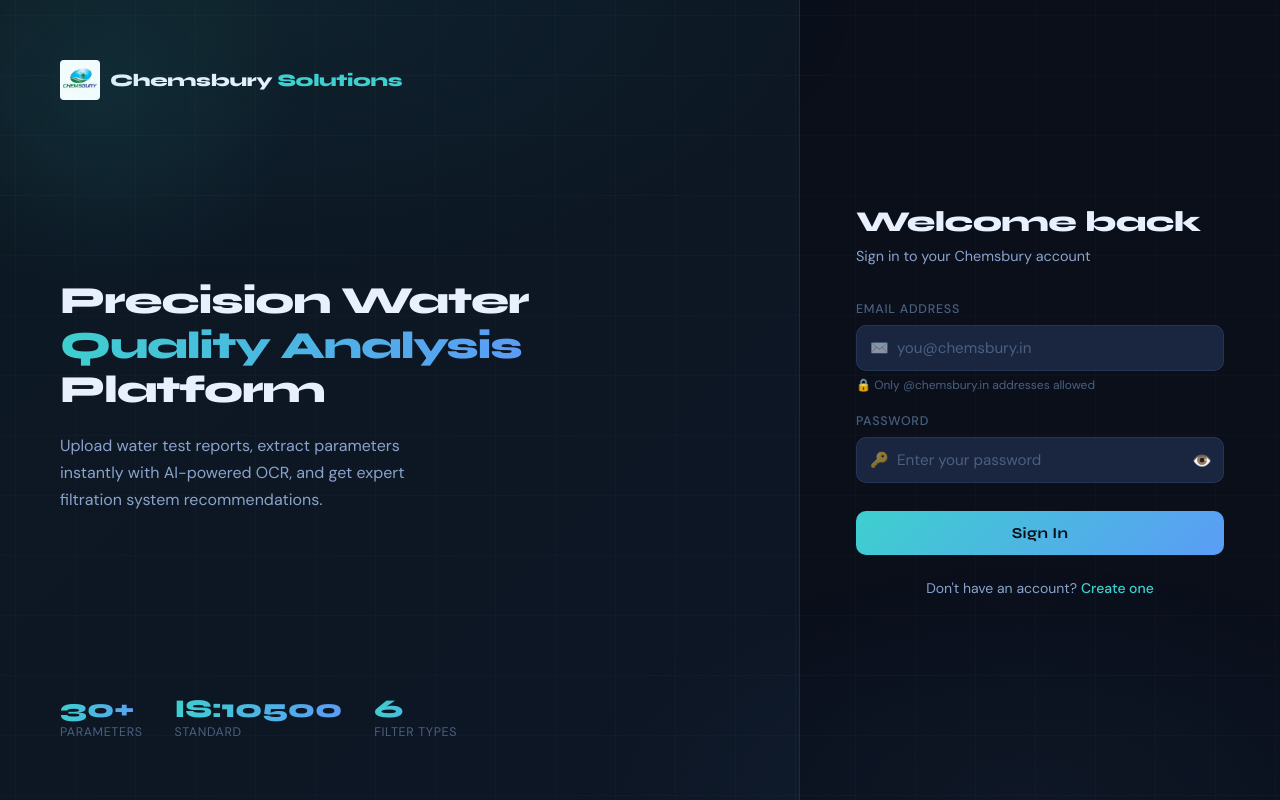
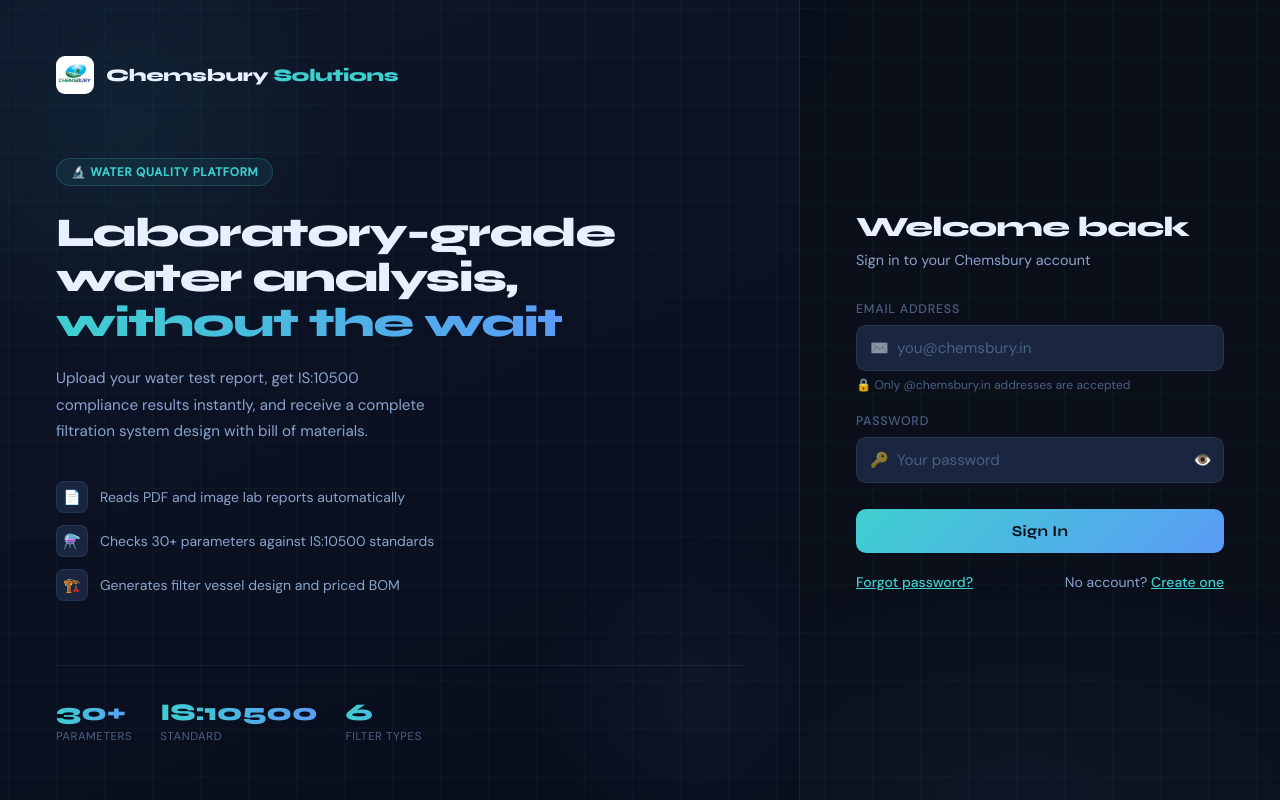
Before and after one commit to Alaka9-creator/Chemsbury, a plain HTML site: page login.html in a window 1280 px wide. Drawn offline with Linux system fonts and the light colour scheme.

```diff
--- a/login.html
+++ b/login.html
@@ -7,123 +7,313 @@
 <link rel="stylesheet" href="/static/css/base.css">
 <link rel="stylesheet" href="/static/css/components.css">
 <style>
-  body { display:flex; align-items:center; justify-content:center; overflow:hidden; }
+body {
+  display: flex;
+  min-height: 100vh;
+  overflow: hidden;
+}
+
+/* Animated grid background */
 body::after {
-    content:''; position:fixed; inset:0;
+  content: '';
+  position: fixed; inset: 0;
   background-image:
-      linear-gradient(rgba(99,179,237,0.03) 1px, transparent 1px),
-      linear-gradient(90deg, rgba(99,179,237,0.03) 1px, transparent 1px);
-    background-size:60px 60px; pointer-events:none; z-index:0;
-    animation:gridShift 20s linear infinite;
+    linear-gradient(rgba(62,207,207,0.04) 1px, transparent 1px),
+    linear-gradient(90deg, rgba(62,207,207,0.04) 1px, transparent 1px);
+  background-size: 48px 48px;
+  pointer-events: none; z-index: 0;
+  animation: gridDrift 30s linear infinite;
 }
-  @keyframes gridShift { 0%{background-position:0 0} 100%{background-position:60px 60px} }
+@keyframes gridDrift { 0%{background-position:0 0} 100%{background-position:48px 48px} }
 
-  .page-wrap { position:relative; z-index:1; display:flex; width:100%; min-height:100vh; }
+/* ── Left brand panel ── */
+.brand-panel {
+  display: none;
+  flex: 1;
+  position: relative;
+  overflow: hidden;
+  padding: 56px;
+  flex-direction: column;
+  justify-content: space-between;
+  background: linear-gradient(160deg, rgba(14,22,42,1) 0%, rgba(8,13,26,1) 100%);
+  border-right: 1px solid var(--border);
+}
+@media(min-width: 900px) { .brand-panel { display: flex; } }
 
-  /* Left branding panel */
-  .brand-panel {
-    display:none; flex:1;
-    background:linear-gradient(135deg,rgba(62,207,207,0.05),rgba(91,156,246,0.05));
-    border-right:1px solid var(--border); padding:60px;
-    flex-direction:column; justify-content:space-between;
-    position:relative; overflow:hidden;
+/* Glow orbs */
+.brand-panel::before {
+  content: '';
+  position: absolute;
+  width: 500px; height: 500px;
+  border-radius: 50%;
+  background: radial-gradient(circle, rgba(62,207,207,0.07) 0%, transparent 65%);
+  top: -120px; left: -120px;
+  pointer-events: none;
 }
-  @media(min-width:900px){ .brand-panel{display:flex;} }
-  .brand-panel::before {
-    content:''; position:absolute; width:400px; height:400px; border-radius:50%;
-    background:radial-gradient(circle,rgba(62,207,207,0.08) 0%,transparent 70%);
-    top:-100px; left:-100px; pointer-events:none;
+.brand-panel::after {
+  content: '';
+  position: absolute;
+  width: 360px; height: 360px;
+  border-radius: 50%;
+  background: radial-gradient(circle, rgba(91,156,246,0.06) 0%, transparent 65%);
+  bottom: -80px; right: -80px;
+  pointer-events: none;
 }
-  .brand-headline { flex:1; display:flex; flex-direction:column; justify-content:center; }
-  .brand-headline h1 {
-    font-family:'Syne',sans-serif; font-weight:800;
-    font-size:clamp(1.8rem,3vw,2.8rem); line-height:1.15;
-    letter-spacing:-0.03em; margin-bottom:20px;
+
+.brand-logo { display: flex; align-items: center; gap: 12px; position: relative; z-index: 1; }
+.brand-logo img { height: 38px; border-radius: 9px; }
+.brand-logo-text {
+  font-family: 'Syne', sans-serif;
+  font-weight: 800;
+  font-size: 1.1rem;
+  letter-spacing: -0.02em;
 }
-  .brand-headline h1 em {
-    font-style:normal;
-    background:linear-gradient(90deg,var(--accent),var(--accent2));
-    -webkit-background-clip:text; -webkit-text-fill-color:transparent; background-clip:text;
+.brand-logo-text span { color: var(--accent); }
+
+.brand-main {
+  flex: 1;
+  display: flex;
+  flex-direction: column;
+  justify-content: center;
+  position: relative;
+  z-index: 1;
 }
-  .brand-headline p { font-size:1rem; color:var(--text2); line-height:1.7; max-width:380px; }
-  .brand-stats { display:flex; gap:32px; }
-  .brand-stat-val {
-    font-family:'Syne',sans-serif; font-weight:800; font-size:1.6rem;
-    background:linear-gradient(90deg,var(--accent),var(--accent2));
-    -webkit-background-clip:text; -webkit-text-fill-color:transparent; background-clip:text;
+.brand-tag {
+  display: inline-flex;
+  align-items: center;
+  gap: 6px;
+  padding: 5px 14px;
+  background: rgba(62,207,207,0.08);
+  border: 1px solid rgba(62,207,207,0.2);
+  border-radius: 100px;
+  font-size: 0.74rem;
+  font-weight: 600;
+  color: var(--accent);
+  text-transform: uppercase;
+  letter-spacing: 0.06em;
+  margin-bottom: 24px;
+  width: fit-content;
 }
-  .brand-stat-label { font-size:0.78rem; color:var(--text3); text-transform:uppercase; letter-spacing:0.05em; }
+.brand-headline {
+  font-family: 'Syne', sans-serif;
+  font-weight: 800;
+  font-size: clamp(1.9rem, 3.2vw, 2.8rem);
+  line-height: 1.1;
+  letter-spacing: -0.03em;
+  margin-bottom: 20px;
+  color: var(--text);
+}
+.brand-headline em {
+  font-style: normal;
+  background: linear-gradient(90deg, var(--accent), var(--accent2));
+  -webkit-background-clip: text;
+  -webkit-text-fill-color: transparent;
+  background-clip: text;
+}
+.brand-desc {
+  font-size: 0.95rem;
+  color: var(--text2);
+  line-height: 1.75;
+  max-width: 380px;
+  margin-bottom: 36px;
+}
 
-  /* Right form panel */
+.brand-features { display: flex; flex-direction: column; gap: 12px; }
+.brand-feature {
+  display: flex;
+  align-items: center;
+  gap: 12px;
+  font-size: 0.875rem;
+  color: var(--text2);
+}
+.brand-feature-icon {
+  width: 32px; height: 32px;
+  border-radius: 8px;
+  background: var(--surface);
+  border: 1px solid var(--border);
+  display: grid;
+  place-items: center;
+  font-size: 14px;
+  flex-shrink: 0;
+}
+
+.brand-stats {
+  display: flex;
+  gap: 28px;
+  position: relative;
+  z-index: 1;
+  padding-top: 32px;
+  border-top: 1px solid var(--border);
+}
+.brand-stat-num {
+  font-family: 'Syne', sans-serif;
+  font-weight: 800;
+  font-size: 1.5rem;
+  background: linear-gradient(90deg, var(--accent), var(--accent2));
+  -webkit-background-clip: text;
+  -webkit-text-fill-color: transparent;
+  background-clip: text;
+}
+.brand-stat-lbl {
+  font-size: 0.72rem;
+  color: var(--text3);
+  text-transform: uppercase;
+  letter-spacing: 0.05em;
+  margin-top: 2px;
+}
+
+/* ── Right form panel ── */
 .form-panel {
-    width:100%; max-width:480px; display:flex; flex-direction:column;
-    justify-content:center; padding:40px 32px; margin:0 auto;
+  width: 100%;
+  max-width: 480px;
+  display: flex;
+  flex-direction: column;
+  justify-content: center;
+  padding: clamp(32px, 5vw, 64px) clamp(24px, 5vw, 56px);
+  margin: 0 auto;
+  position: relative;
+  z-index: 1;
 }
-  @media(min-width:900px){ .form-panel{padding:60px 56px; margin:0;} }
 
-  .form-header { margin-bottom:36px; }
 .mobile-logo {
-    display:flex; align-items:center; gap:10px;
-    font-family:'Syne',sans-serif; font-weight:800; font-size:1.1rem;
-    margin-bottom:32px;
+  display: flex;
+  align-items: center;
+  gap: 10px;
+  margin-bottom: 36px;
 }
-  @media(min-width:900px){ .mobile-logo{display:none;} }
+.mobile-logo img { height: 34px; border-radius: 8px; }
+.mobile-logo-text {
+  font-family: 'Syne', sans-serif;
+  font-weight: 800;
+  font-size: 1rem;
+  letter-spacing: -0.02em;
+}
+.mobile-logo-text span { color: var(--accent); }
+@media(min-width: 900px) { .mobile-logo { display: none; } }
 
-  .form-header h2 {
-    font-family:'Syne',sans-serif; font-weight:800;
-    font-size:1.8rem; letter-spacing:-0.02em; margin-bottom:8px;
+.form-head { margin-bottom: 32px; }
+.form-head h2 {
+  font-family: 'Syne', sans-serif;
+  font-weight: 800;
+  font-size: 1.75rem;
+  letter-spacing: -0.025em;
+  margin-bottom: 7px;
 }
-  .form-header p { font-size:0.9rem; color:var(--text2); }
+.form-head p { font-size: 0.9rem; color: var(--text2); }
 
-  .domain-hint { display:flex; align-items:center; gap:6px; margin-top:6px; font-size:0.75rem; color:var(--text3); }
+.domain-note {
+  display: flex;
+  align-items: center;
+  gap: 6px;
+  margin-top: 6px;
+  font-size: 0.76rem;
+  color: var(--text3);
+}
 
 .submit-btn {
-    width:100%; padding:13px;
-    background:linear-gradient(135deg,var(--accent),var(--accent2));
-    color:#0a0f1a; font-family:'Syne',sans-serif; font-weight:700; font-size:0.95rem;
-    border:none; border-radius:10px; cursor:pointer;
-    transition:all 0.25s; letter-spacing:0.02em; margin-top:8px;
-    display:flex; align-items:center; justify-content:center; gap:8px;
+  width: 100%;
+  padding: 13px;
+  background: linear-gradient(135deg, var(--accent), var(--accent2));
+  color: #080d1a;
+  font-family: 'Syne', sans-serif;
+  font-weight: 700;
+  font-size: 0.95rem;
+  border: none;
+  border-radius: 10px;
+  cursor: pointer;
+  transition: all 0.25s;
+  letter-spacing: 0.02em;
+  display: flex;
+  align-items: center;
+  justify-content: center;
+  gap: 8px;
+  margin-top: 6px;
 }
-  .submit-btn:hover { transform:translateY(-1px); box-shadow:var(--glow); }
-  .submit-btn:disabled { opacity:0.6; cursor:not-allowed; transform:none; }
+.submit-btn:hover:not(:disabled) { transform: translateY(-1px); box-shadow: var(--glow); }
+.submit-btn:disabled { opacity: 0.6; cursor: not-allowed; }
 
-  .form-footer { margin-top:24px; text-align:center; font-size:0.875rem; color:var(--text2); }
-  .form-footer a { color:var(--accent); text-decoration:none; font-weight:500; }
-  .form-footer a:hover { opacity:0.8; }
+.form-links {
+  display: flex;
+  align-items: center;
+  justify-content: space-between;
+  margin-top: 20px;
+  font-size: 0.875rem;
+  color: var(--text2);
+  flex-wrap: wrap;
+  gap: 8px;
+}
+.form-links a { color: var(--accent); font-weight: 500; }
 
 .pw-toggle {
-    position:absolute; right:12px; top:50%; transform:translateY(-50%);
-    background:none; border:none; cursor:pointer; color:var(--text3);
-    font-size:16px; display:flex; align-items:center; z-index:10; outline:none;
+  position: absolute;
+  right: 12px; top: 50%;
+  transform: translateY(-50%);
+  background: none; border: none;
+  cursor: pointer;
+  color: var(--text3);
+  font-size: 15px;
+  display: flex; align-items: center;
+  z-index: 10; outline: none;
+  transition: color 0.2s;
 }
+.pw-toggle:hover { color: var(--text2); }
 </style>
 </head>
 <body>
-<div class="page-wrap">
 
 <div class="brand-panel">
-    <div class="logo">
-      <img class="logo-img" src="/static/images/logo.jpg" alt="Chemsbury Solutions">
-      <span class="logo-text">Chemsbury <span>Solutions</span></span>
+  <div class="brand-logo">
+    <img src="/static/images/logo.jpg" alt="Chemsbury">
+    <div class="brand-logo-text">Chemsbury <span>Solutions</span></div>
   </div>
-    <div class="brand-headline">
-      <h1>Precision Water<br><em>Quality Analysis</em><br>Platform</h1>
-      <p>Upload water test reports, extract parameters instantly with AI-powered OCR, and get expert filtration system recommendations.</p>
+
+  <div class="brand-main">
+    <div class="brand-tag">🔬 Water Quality Platform</div>
+    <h1 class="brand-headline">
+      Laboratory-grade<br>water analysis,<br><em>without the wait</em>
+    </h1>
+    <p class="brand-desc">
+      Upload your water test report, get IS:10500 compliance results instantly, and receive a complete filtration system design with bill of materials.
+    </p>
+    <div class="brand-features">
+      <div class="brand-feature">
+        <div class="brand-feature-icon">📄</div>
+        <span>Reads PDF and image lab reports automatically</span>
       </div>
+      <div class="brand-feature">
+        <div class="brand-feature-icon">⚗️</div>
+        <span>Checks 30+ parameters against IS:10500 standards</span>
+      </div>
+      <div class="brand-feature">
+        <div class="brand-feature-icon">🏗️</div>
+        <span>Generates filter vessel design and priced BOM</span>
+      </div>
+    </div>
+  </div>
+
   <div class="brand-stats">
-      <div><div class="brand-stat-val">30+</div><div class="brand-stat-label">Parameters</div></div>
-      <div><div class="brand-stat-val">IS:10500</div><div class="brand-stat-label">Standard</div></div>
-      <div><div class="brand-stat-val">6</div><div class="brand-stat-label">Filter Types</div></div>
+    <div>
+      <div class="brand-stat-num">30+</div>
+      <div class="brand-stat-lbl">Parameters</div>
+    </div>
+    <div>
+      <div class="brand-stat-num">IS:10500</div>
+      <div class="brand-stat-lbl">Standard</div>
+    </div>
+    <div>
+      <div class="brand-stat-num">6</div>
+      <div class="brand-stat-lbl">Filter Types</div>
+    </div>
   </div>
 </div>
 
 <div class="form-panel">
-    <div class="form-header">
   <div class="mobile-logo">
-        <img class="logo-img" src="/static/images/logo.jpg" alt="Chemsbury" style="height:36px;">
-        <span class="logo-text">Chemsbury <span>Solutions</span></span>
+    <img src="/static/images/logo.jpg" alt="Chemsbury">
+    <div class="mobile-logo-text">Chemsbury <span>Solutions</span></div>
   </div>
+
+  <div class="form-head">
     <h2>Welcome back</h2>
     <p>Sign in to your Chemsbury account</p>
   </div>
@@ -134,17 +324,19 @@
     <label>Email Address</label>
     <div class="input-wrap">
       <span class="input-icon">✉️</span>
-        <input type="email" id="email" class="form-input" placeholder="you@chemsbury.in" autocomplete="email">
+      <input type="email" id="email" class="form-input"
+             placeholder="you@chemsbury.in" autocomplete="email">
     </div>
-      <div class="domain-hint">🔒 Only @chemsbury.in addresses allowed</div>
+    <div class="domain-note">🔒 Only @chemsbury.in addresses are accepted</div>
   </div>
 
   <div class="form-group">
     <label>Password</label>
     <div class="input-wrap">
       <span class="input-icon">🔑</span>
-        <input type="password" id="password" class="form-input" placeholder="Enter your password" autocomplete="current-password">
-        <button type="button" class="pw-toggle" onclick="togglePw('password','eyeIcon')" aria-label="Toggle password visibility">
+      <input type="password" id="password" class="form-input"
+             placeholder="Your password" autocomplete="current-password">
+      <button type="button" class="pw-toggle" onclick="togglePw()" aria-label="Show/hide password">
         <span id="eyeIcon">👁️</span>
       </button>
     </div>
@@ -155,9 +347,9 @@
     <div class="spinner-sm" id="loginSpinner"></div>
   </button>
 
-    <div class="form-footer">
-      Don't have an account? <a href="/register">Create one</a>
-    </div>
+  <div class="form-links">
+    <a href="/forgot-password">Forgot password?</a>
+    <span>No account? <a href="/register">Create one</a></span>
   </div>
 </div>
 
@@ -166,15 +358,19 @@
 <script>
   Auth.redirectIfLoggedIn('/app');
 
-  document.getElementById('password').addEventListener('keydown', e => { if(e.key==='Enter') doLogin(); });
-  document.getElementById('email').addEventListener('keydown', e => { if(e.key==='Enter') document.getElementById('password').focus(); });
+  document.getElementById('password').addEventListener('keydown', e => {
+    if (e.key === 'Enter') doLogin();
+  });
+  document.getElementById('email').addEventListener('keydown', e => {
+    if (e.key === 'Enter') document.getElementById('password').focus();
+  });
 
-  function togglePw(inputId, iconId) {
-    const inp = document.getElementById(inputId);
-    const ico = document.getElementById(iconId);
-    const isHidden = inp.type === 'password';
-    inp.type = isHidden ? 'text' : 'password';
-    ico.textContent = isHidden ? '🙈' : '👁️';
+  function togglePw() {
+    const inp = document.getElementById('password');
+    const ico = document.getElementById('eyeIcon');
+    const hidden = inp.type === 'password';
+    inp.type = hidden ? 'text' : 'password';
+    ico.textContent = hidden ? '🙈' : '👁️';
   }
 
   async function doLogin() {
@@ -183,7 +379,11 @@
     const errEl    = document.getElementById('errorMsg');
     errEl.style.display = 'none';
 
-    if (!email || !password) { showError('Please enter your email and password.'); return; }
+    if (!email || !password) {
+      errEl.textContent = 'Please enter your email and password.';
+      errEl.style.display = 'block';
+      return;
+    }
 
     const btn     = document.getElementById('loginBtn');
     const spinner = document.getElementById('loginSpinner');
@@ -197,21 +397,20 @@
         body: JSON.stringify({ email, password }),
       });
       const data = await resp.json();
-      if (!resp.ok) { showError(data.error || 'Login failed. Please try again.'); return; }
+      if (!resp.ok) {
+        errEl.textContent  = data.error || 'Login failed. Please try again.';
+        errEl.style.display = 'block';
+        return;
+      }
       Auth.saveSession(data.token, data.user);
       window.location.href = data.user.role === 'admin' ? '/admin' : '/app';
     } catch {
-      showError('Connection error. Please try again.');
+      errEl.textContent  = 'Connection error. Please try again.';
+      errEl.style.display = 'block';
     } finally {
       setLoading(btn, text, spinner, false, 'Signing in…', 'Sign In');
     }
   }
-
-  function showError(msg) {
-    const el = document.getElementById('errorMsg');
-    el.textContent = msg;
-    el.style.display = 'block';
-  }
 </script>
 </body>
 </html>
```
Lines whose indentation alone changed are shown as unchanged.
